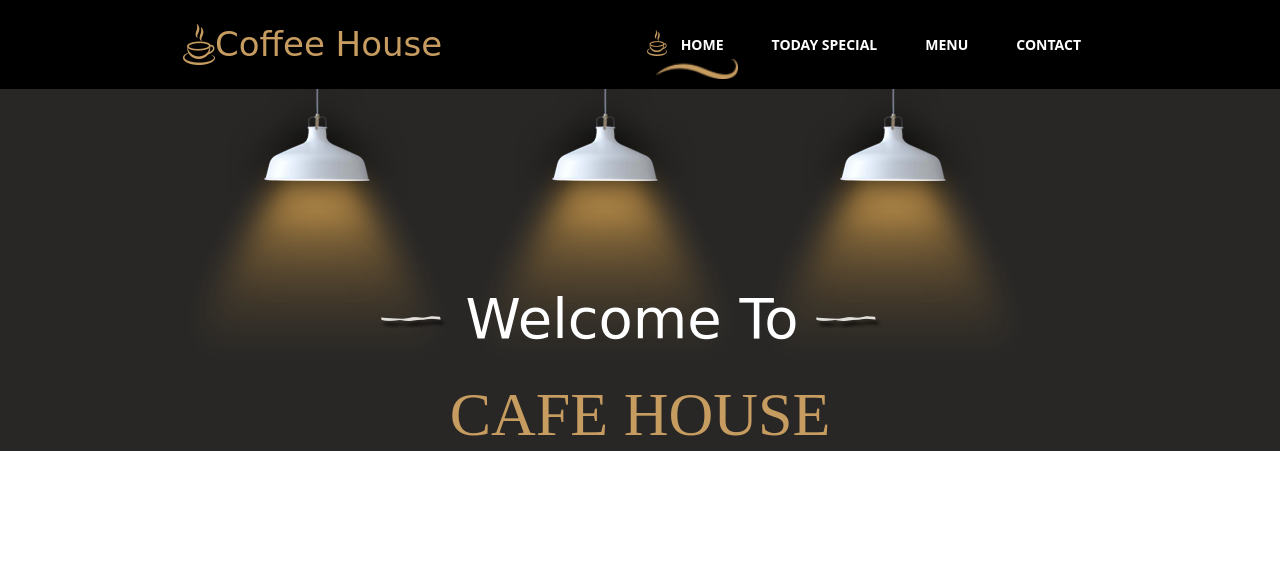
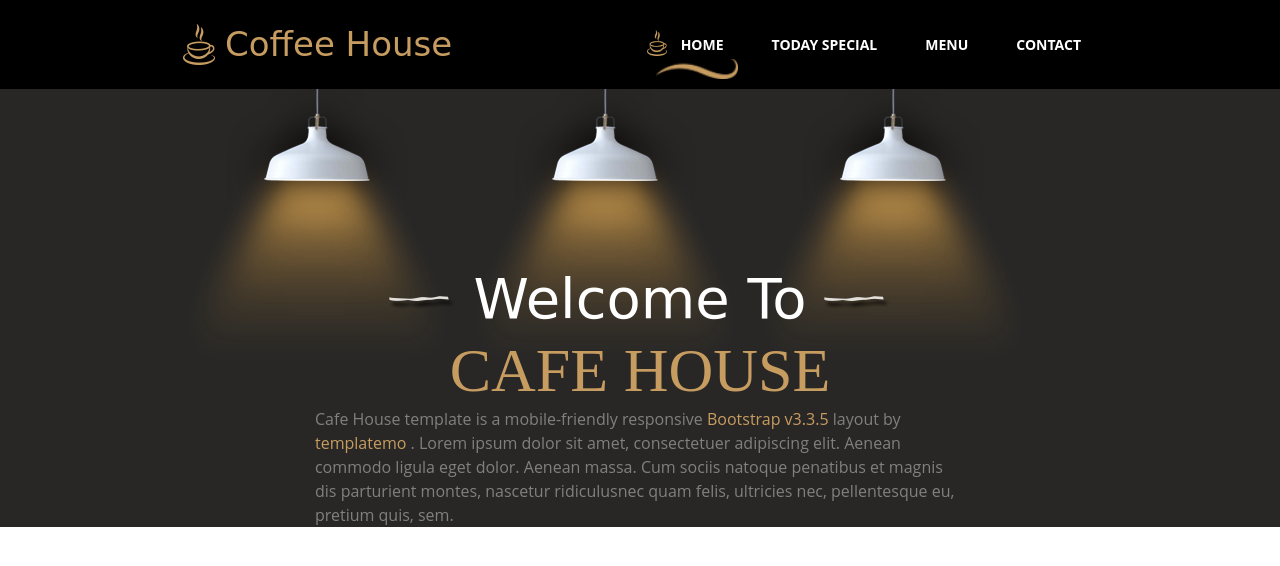
Before and after one commit to thanhbi919/frontend-co-ban-, a plain HTML site: page baitapcuoikhoa/index.html in a window 1280 px wide. Drawn offline with nearby package versions, Linux system fonts and the light colour scheme.

Commit message:
--- Auto-Git Commit ---

```diff
--- a/baitapcuoikhoa/index.html
+++ b/baitapcuoikhoa/index.html
@@ -39,19 +39,31 @@
    <main>
        <section id="welcome-section" class="welcome-section">
             <div class="container position-relative">
-                <div class="light-container">
+                <div class="light-container mr-auto">
                     <img src="./img/light.png" alt="">
                     <img src="./img/light.png" alt="">
                     <img src="./img/light.png" alt="">
                 </div>
-                <div class="welcome-header text-center position-absolute">
-                    <h2 class="text-white">
-                        <img src="./img/header-line.png" alt="">
-                        Welcome To
-                        <img src="./img/header-line.png" alt="">
-                    </h2>
+                <div class="welcome-content">
+                    <div class="welcome-header text-center ">
+                        <h2 class="text-white" style="margin: 0;">
+                            <img src="./img/header-line.png" alt="">
+                            Welcome To
+                            <img src="./img/header-line.png" alt="">
+                        </h2>
+                    </div>
+                    <h2 class="gold-text welcome-header-2 text-center"  style="margin: 0;">Cafe house</h2>
+                    <p class="gray-text welcome-description">
+                        Cafe House template is a mobile-friendly responsive
+                        <span class="gold-text">Bootstrap v3.3.5</span>
+                        layout by
+                        <a rel="nofollow" href="http://www.templatemo.com">
+                            <span class="gold-text">templatemo</span>
+                        </a>
+                        . Lorem ipsum dolor sit amet, consectetuer adipiscing elit. Aenean commodo ligula eget dolor. Aenean massa. Cum sociis natoque penatibus et magnis dis parturient montes, nascetur ridiculusnec quam felis, ultricies nec, pellentesque eu, pretium quis, sem.
+                    </p>
                 </div>
-                <h2 class="gold-text welcome-header-2 text-center">Cafe house</h2>
+
             </div>
 
        </section>
--- a/baitapcuoikhoa/style.css
+++ b/baitapcuoikhoa/style.css
@@ -12,6 +12,9 @@
 }
 .header-container .top-header{
     padding: 10px 0;
+}
+.top-header img{
+    padding-right: 10px;
 }
 .header-container .nav a{
     font-size: 14px;
@@ -36,10 +39,6 @@
 .welcome-section{
     background-color: #282726;
 }
-.welcome-header{
-    top: 54%;
-    left: 23%;
-}
 .welcome-section .welcome-header h2{
     font-size: 56px;
     font-family: 'Damion', cursive;
@@ -52,3 +51,13 @@
     font-size: 62px;
     text-transform: uppercase;
 }
+.gray-text{
+    color: gray;
+}
+.welcome-content{
+    margin: -12% auto ;
+    max-width: 650px;
+    top:10%;
+    left: 10%;
+    z-index: 1;
+}
```
